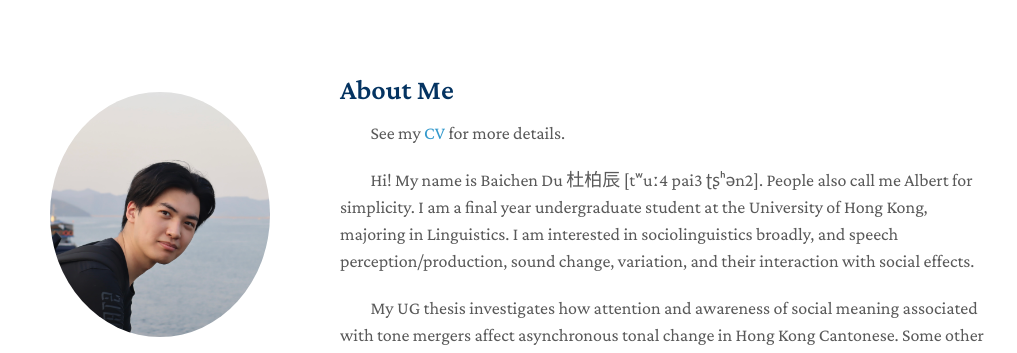
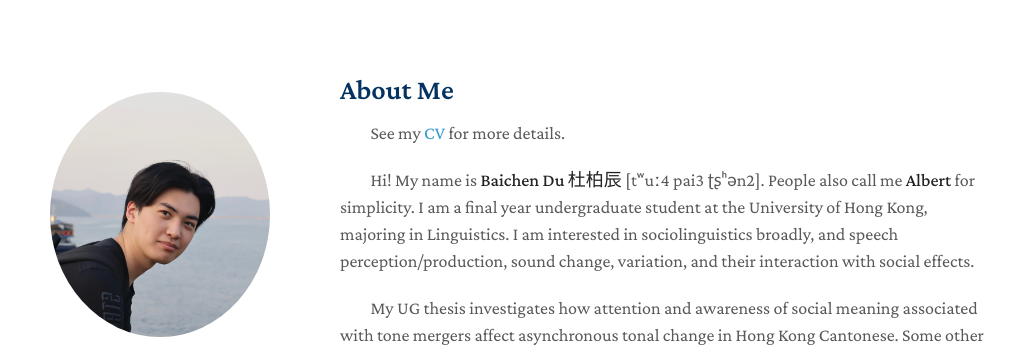
Before and after one commit to AlbertBaichenDu/AlbertBaichenDu.github.io, a Jekyll site: the page built from index.md, in a window 1280 px wide and 900 px high. Shown: the top 353 px of the window, without its empty margins (130-1147 px from the left). Built offline with Jekyll 4.4.1, drawn with Linux system fonts in a browser that asks for light colours; nearby versions of some CDN libraries; a style sheet for code colours, icons or effects is not loaded; our own code applies the rules of GitHub Pages for plain Markdown files.

```diff
--- a/index.md
+++ b/index.md
@@ -6,7 +6,7 @@ layout: homepage
 
 &nbsp;&nbsp;&nbsp;&nbsp;&nbsp;&nbsp;&nbsp;&nbsp; See my [CV](https://albertbaichendu.github.io/assets/BAICHEN_DU_CV_2022-06-30.pdf) for more details.
 
-&nbsp;&nbsp;&nbsp;&nbsp;&nbsp;&nbsp;&nbsp;&nbsp; Hi! My name is Baichen Du 杜柏辰 [tʷuː4 pai3 ʈʂʰən2]. People also call me Albert for simplicity. I am a final year undergraduate student at the University of Hong Kong, majoring in Linguistics. I am interested in sociolinguistics broadly, and speech perception/production, sound change, variation, and their interaction with social effects.
+&nbsp;&nbsp;&nbsp;&nbsp;&nbsp;&nbsp;&nbsp;&nbsp; Hi! My name is **Baichen Du 杜柏辰** [tʷuː4 pai3 ʈʂʰən2]. People also call me **Albert** for simplicity. I am a final year undergraduate student at the University of Hong Kong, majoring in Linguistics. I am interested in sociolinguistics broadly, and speech perception/production, sound change, variation, and their interaction with social effects.
 
 &nbsp;&nbsp;&nbsp;&nbsp;&nbsp;&nbsp;&nbsp;&nbsp; My UG thesis investigates how attention and awareness of social meaning associated with tone mergers affect asynchronous tonal change in Hong Kong Cantonese. Some other projects I contributed also study phonological learning and bilingualism.
 
```
